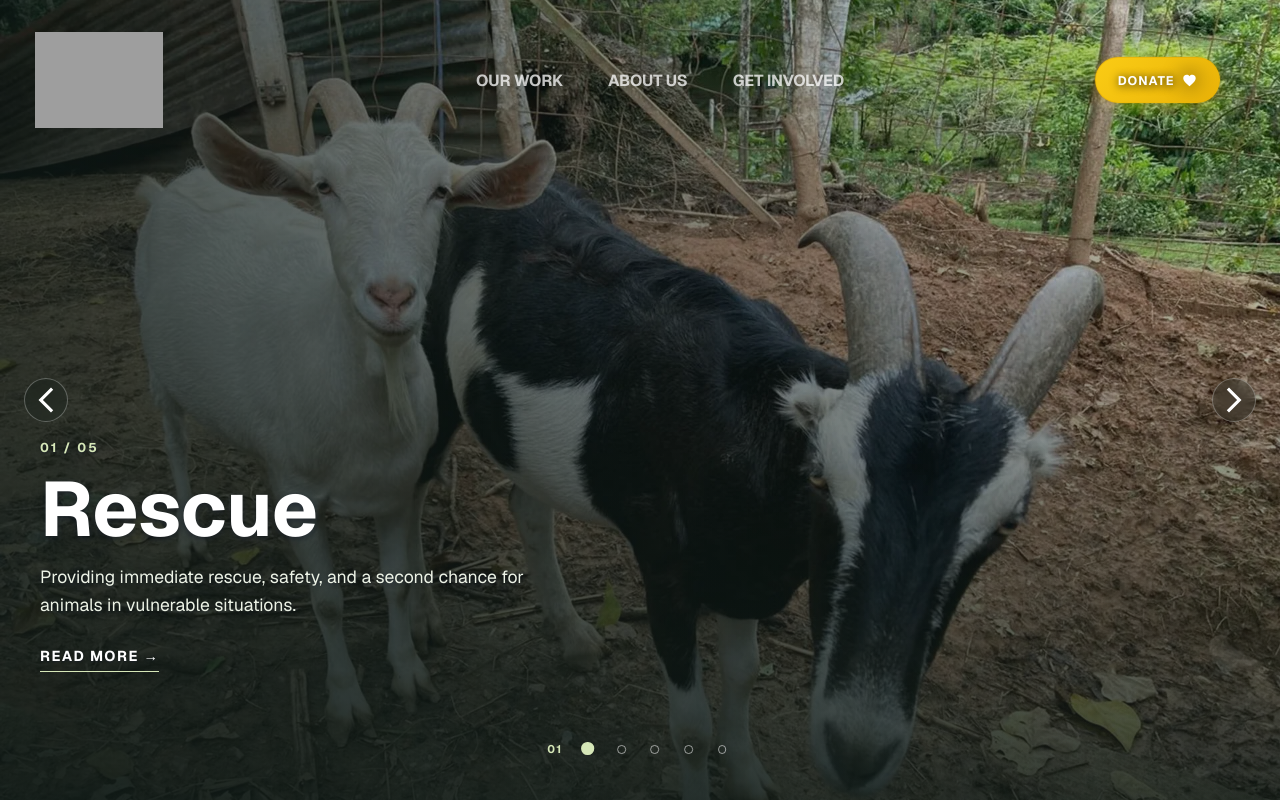
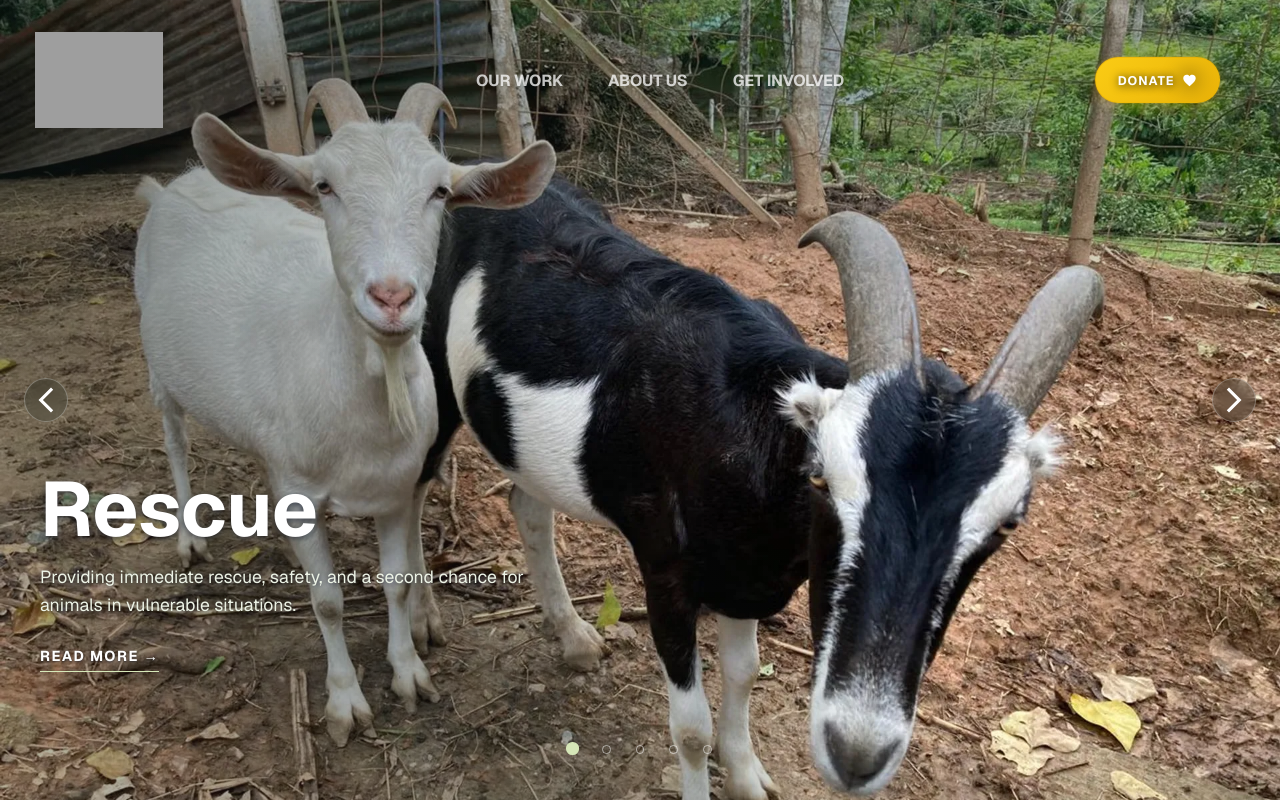
Before and after one commit to joseernestoroldan/mmf-wireframe, a Next.js app: page / in a window 1280 px wide. Built offline with nearby package versions, Linux system fonts and the light colour scheme; grey boxes are pictures that could not be loaded.

Commit message:
style(carousel): remove counter display and update scrim gradient
Remueve el contador de slides y navigation count del carousel.
Actualiza el gradiente del scrim de horizontal a vertical/diagonal
para mejor cobertura del area de contenido.

```diff
--- a/components/Carrousel/Carrousel.module.css
+++ b/components/Carrousel/Carrousel.module.css
@@ -30,13 +30,22 @@
 .scrim {
   z-index: -1;
   background:
+    /* Top band — covers the navbar/menu area */
     linear-gradient(
-      90deg,
-      rgba(14, 25, 22, 0.75) 0%,
-      rgba(14, 25, 22, 0.45) 50%,
-      rgba(14, 25, 22, 0.1) 100%
+      180deg,
+
+      rgba(14, 25, 22, 0.3) 0%,
+      rgba(14, 25, 22, 0.4) 8%,
+      rgba(14, 25, 22, 0.2) 30%,
+      transparent 50%
     ),
-    linear-gradient(0deg, rgba(14, 25, 22, 0.8) 0%, rgba(14, 25, 22, 0.3) 50%, transparent 100%);
+    /* Bottom band — covers the text content area */
+    linear-gradient(
+        45deg,
+        rgba(14, 25, 22, 0.3) 0%,
+        rgba(14, 25, 22, 0.4) 25%,
+        transparent 50%
+      );
 }
 
 .content {
@@ -56,15 +65,6 @@
 
 .fadeOut {
   opacity: 0;
-}
-
-.counter {
-  margin-bottom: 16px;
-  color: #d6e7b8;
-  font-size: 12.8px;
-  font-weight: 700;
-  letter-spacing: 0.16em;
-  text-shadow: 0 1px 2px rgba(17, 24, 39, 0.5);
 }
 
 .title {
@@ -170,14 +170,6 @@
   transform: translateX(-50%);
 }
 
-.navigationCount {
-  margin-right: 2.4px;
-  color: #d6e7b8;
-  font-size: 11.2px;
-  font-weight: 700;
-  letter-spacing: 0.12em;
-}
-
 .dot {
   width: 21.6px;
   height: 21.6px;
--- a/components/Carrousel/Carrousel.tsx
+++ b/components/Carrousel/Carrousel.tsx
@@ -35,7 +35,6 @@ const Carrousel = () => {
 
   return (
     <section className={styles.carousel} aria-label="Featured stories carousel">
-      {/* <Navbar />2 */}
       <div className={styles.slide}>
         <Image
           className={styles.image}
@@ -46,9 +45,6 @@ const Carrousel = () => {
         />
         <div className={styles.scrim} />
         <div className={`${styles.content} ${isFading ? styles.fadeOut : styles.fadeIn}`}>
-          <p className={styles.counter}>
-            {String(activeIndex + 1).padStart(2, "0")} / {String(carouselItems.length).padStart(2, "0")}
-          </p>
           <h2 className={styles.title}>{activeItem.title}</h2>
           <p className={styles.description}>{activeItem.description}</p>
           <a className={styles.link} href={activeItem.href}>
@@ -62,9 +58,6 @@ const Carrousel = () => {
       <NextArrow onClick={showNext} />
 
       <div className={styles.navigation} aria-label="Choose a slide">
-        <span className={styles.navigationCount} aria-hidden="true">
-          {String(activeIndex + 1).padStart(2, "0")}
-        </span>
         {carouselItems.map((item, index) => (
           <button
             className={`${styles.dot} ${index === activeIndex ? styles.activeDot : ""}`}
```
